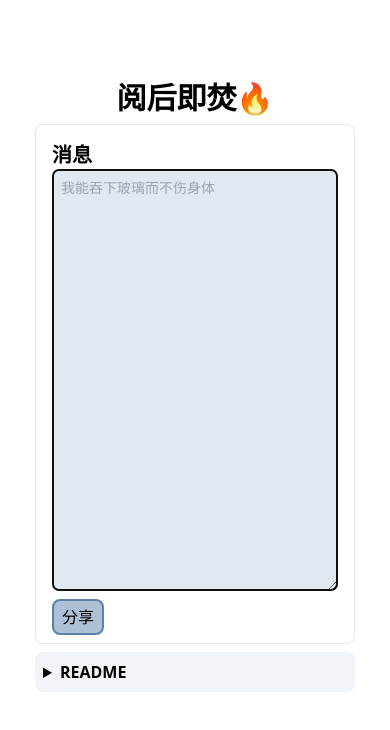
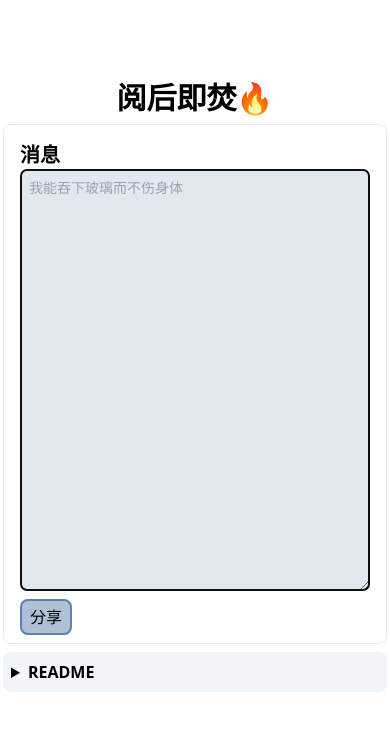
Before and after one commit to TravisRoad/send-password, a Next.js app: page / in a window 390 px wide. Shown: the top 730 px of the page. Built offline with nearby package versions, Linux system fonts and the light colour scheme.

Commit message:
refactor: 调整 UI 宽度并添加 autoFocus 属性
- 调整 Readme 和 InfoSendArea 组件的最大宽度为 `sm`
- 在 InfoSendArea 组件中的文本框添加 `autoFocus` 属性

```diff
--- a/src/components/InfoSendArea.tsx
+++ b/src/components/InfoSendArea.tsx
@@ -47,7 +47,7 @@
     <>
       <Toaster />
       {!hasSend && (
-        <fieldset className="flex flex-col w-full sm:max-w-lg max-w-xs rounded-lg border pt-4 px-4 pb-2">
+        <fieldset className="flex flex-col w-full sm:max-w-lg max-w-sm rounded-lg border pt-4 px-4 pb-2">
           <h1 className="font-sans text-xl font-bold"> 消息 </h1>
           <textarea
             autoFocus={true}
@@ -68,7 +68,7 @@
         </fieldset>
       )}
       {hasSend && (
-        <div className="flex flex-col border-2 rounded-lg p-2 border-nord-9/50 w-full sm:max-w-lg max-w-xs">
+        <div className="flex flex-col border-2 rounded-lg p-2 border-nord-9/50 w-full sm:max-w-lg max-w-sm">
           <h1 className="pl-2 font-bold font-sans text-xl">分享这个链接</h1>
           <div className="relative group border-2 border-nord-9 bg-nord-5 rounded-lg p-2 ring-0">
             <input
--- a/src/components/Readme.tsx
+++ b/src/components/Readme.tsx
@@ -2,7 +2,7 @@
 
 export default function Readme() {
   return (
-    <div className="w-full sm:max-w-lg max-w-xs bg-slate-100 rounded-lg mt-2 ">
+    <div className="w-full sm:max-w-lg max-w-sm bg-slate-100 rounded-lg mt-2 ">
       <details>
         <summary className="text-md font-bold p-2">README</summary>
         <ol className="list-decimal list-outside pl-6 pb-2 pr-2">
```
